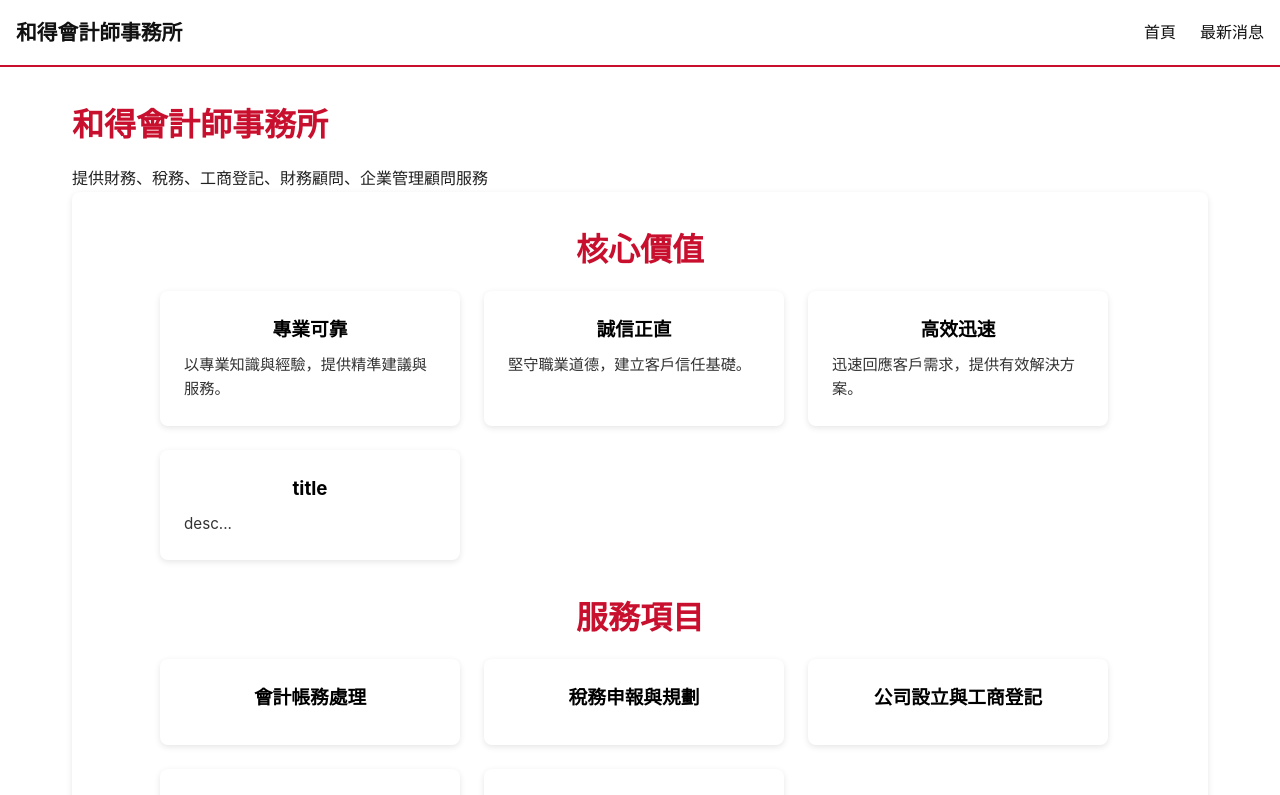
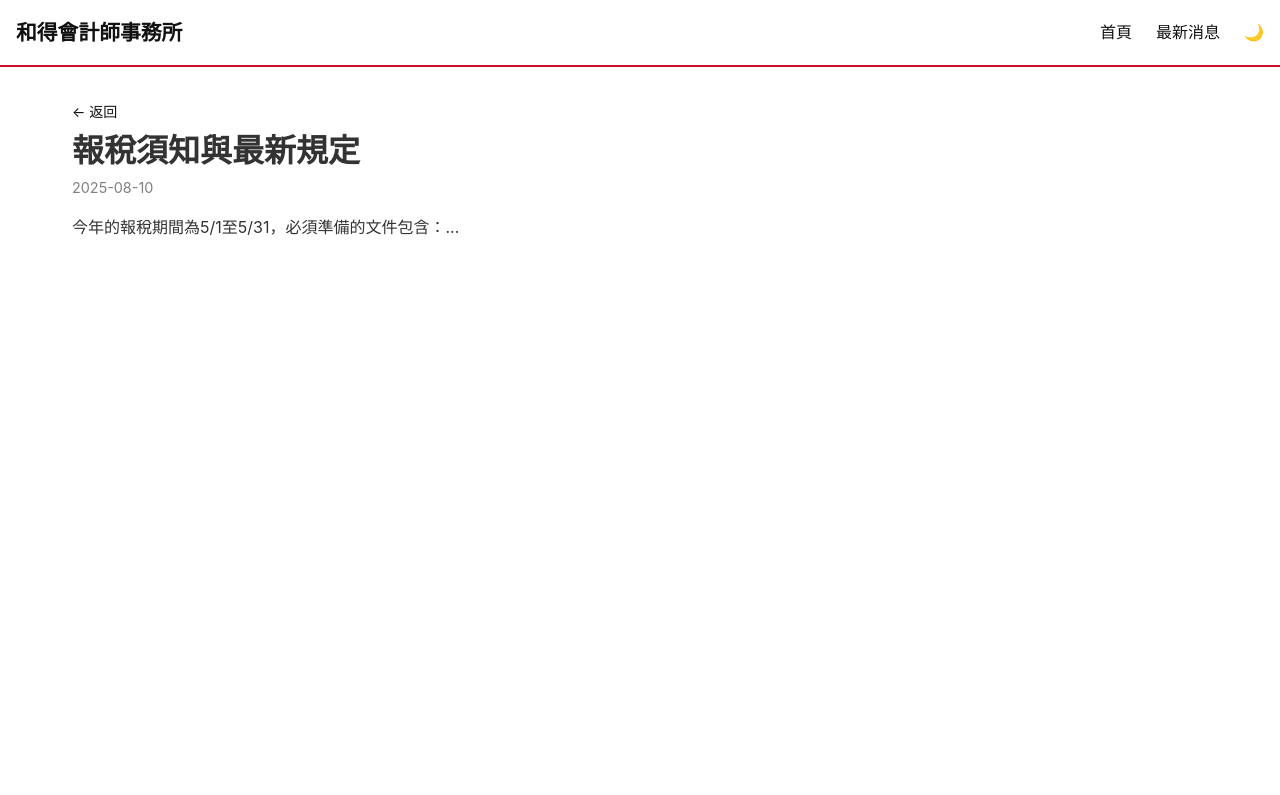
Before and after one commit to YushengChou/accounting-site, a Vue app: page /#/news/1 in a window 1280 px wide. Before the commit this address led to /#/. Shown: the top 795 px of the page. Built offline with nearby package versions, Linux system fonts and the light colour scheme.

Commit message:
add dark&light theme

```diff
--- a/src/App.vue
+++ b/src/App.vue
@@ -14,11 +14,15 @@
       <nav v-show="menuOpen || isDesktop" class="nav-links">
         <router-link to="/" @click="menuOpen = false">首頁</router-link>
         <router-link to="/news" @click="menuOpen = false">最新消息</router-link>
+        <!-- 亮暗色切換按鈕 -->
+        <a @click="toggleDark" class="theme-toggle">
+          {{ isDark ? '☀️' : '🌙' }}
+        </a>
       </nav>
     </transition>
   </header>
 
-  <main>
+  <main class="main">
     <router-view />
   </main>
 </template>
@@ -46,44 +50,48 @@
 onUnmounted(() => {
   window.removeEventListener('resize', handleResize)
 })
+
+const isDark = ref(false)
+
+// 切換亮暗色
+const toggleDark = () => {
+  isDark.value = !isDark.value
+  document.documentElement.classList.toggle('dark', isDark.value)
+  localStorage.setItem('theme', isDark.value ? 'dark' : 'light')
+}
 </script>
 
 <style>
 :root {
-  --color-black: #111;
-  --color-white: #fff;
+  --color-bg: #111;
+  --color-bg-secondary: #fff;
   --color-red: #c8102e;
+  --color-text-secondary: #333;
+  --shadow-card: 0 2px 6px rgba(0, 0, 0, 0.1);
+}
+/* 暗色模式覆蓋變數 */
+.dark {
+  --color-bg: #f3f4f6;
+  --color-bg-secondary: #1f2937;
+  --color-text-secondary: #e5e7eb;
+  --shadow-card: 0 2px 6px rgba(255, 255, 255, 0.1);
 }
 </style>
-<style scoped>
+<style scoped lang="scss">
 /* Navbar 樣式 */
 .navbar {
   display: flex;
   justify-content: space-between;
   align-items: center;
   padding: 1rem;
-  background: var(--color-white);
+  background: var(--color-bg-secondary);
   border-bottom: 2px solid var(--color-red);
   position: relative;
-}
   .logo {
     font-weight: bold;
     font-size: 1.3rem;
-  color: var(--color-black);
+    color: var(--color-bg);
   }
-.nav-links {
-  display: flex;
-  gap: 1.5rem;
-}
-.nav-links a {
-  text-decoration: none;
-  color: var(--color-black);
-  font-weight: 500;
-}
-.nav-links a:hover {
-  color: var(--color-red);
-}
-
   .hamburger {
     display: none;
     flex-direction: column;
@@ -93,28 +101,47 @@
     background: none;
     border: none;
     cursor: pointer;
-}
-.hamburger span {
+    span {
       display: block;
       height: 3px;
-  background: var(--color-black);
+      background: var(--color-bg);
       border-radius: 2px;
     }
-
+    &:hover {
+      span {
+        background: var(--color-red);
+      }
+    }
+  }
   .overlay {
     position: fixed;
     inset: 0;
     background: rgba(0, 0, 0, 0.3);
     z-index: 5;
   }
+  .nav-links {
+    display: flex;
+    gap: 1.5rem;
+    a {
+      text-decoration: none;
+      color: var(--color-bg);
+      font-weight: 500;
+      cursor: pointer;
+    }
+    a:hover {
+      color: var(--color-red);
+    }
+  }
+}
 
 /* 手機版 RWD */
 @media (max-width: 768px) {
+  .navbar {
     .nav-links {
       position: absolute;
       top: 100%;
       right: 0;
-    background: var(--color-white);
+      background: var(--color-bg-secondary);
       flex-direction: column;
       width: 100%;
       padding: 1rem;
@@ -127,25 +154,26 @@
       z-index: 11;
     }
   }
+}
 
+/* 調整進場與離場為上下方向 */
+.slide-enter-from {
+  opacity: 0;
+  transform: translateY(100%);
+}
+.slide-enter-to, .slide-leave-from {
+  opacity: 1;
+}
 .slide-enter-active,
 .slide-leave-active {
-  transition: all 0.3s ease;
-}
-.slide-enter-from {
-  opacity: 0;
-  transform: translateY(-10px);
-}
-.slide-enter-to {
-  opacity: 1;
-  transform: translateY(0);
-}
-.slide-leave-from {
-  opacity: 1;
-  transform: translateY(0);
+  transition: all 0.5s ease;
 }
 .slide-leave-to {
   opacity: 0;
-  transform: translateY(-10px);
+  transform: translateY(-100%);
+}
+.slide-enter-to,
+.slide-leave-from {
+  transform: translateY(0);
 }
 </style>
--- /dev/null
+++ b/src/main.css
@@ -0,0 +1,4 @@
+#app {
+  min-height: 100vh;
+  background: var(--color-bg-secondary);
+}
--- a/src/main.js
+++ b/src/main.js
@@ -1,3 +1,4 @@
+import './main.css'
 import './reset.css'
 import { createApp } from 'vue'
 import App from './App.vue'
--- a/src/pages/Home.vue
+++ b/src/pages/Home.vue
@@ -19,7 +19,7 @@
 <template>
   <div class="home">
     <h1 class="title">和得會計師事務所</h1>
-    <p>提供財務、稅務、工商登記、財務顧問、企業管理顧問服務</p>
+    <p class="sub-title">提供財務、稅務、工商登記、財務顧問、企業管理顧問服務</p>
 
     <section class="values-section">
       <div class="container">
@@ -85,9 +85,12 @@
     font-weight: bold;
     margin-bottom: 1rem;
   }
+  .sub-title {
+    color: var(--color-text-secondary);
+  }
   .values-section {
     padding: 1rem;
-    background: #fff;
+    background: var(--color-bg-secondary);;
     border-radius: 8px;
     box-shadow: 0 2px 6px rgba(0,0,0,0.1);
     .container {
@@ -109,37 +112,44 @@
     .card {
       flex: 1 1 250px; // 最小寬 250px，自動撐開
       max-width: 300px;
-      background: #fff;
+      background: var(--color-bg-secondary);
       border-radius: 8px;
       padding: 1.5rem;
-      box-shadow: 0 2px 6px rgba(0, 0, 0, 0.1);
+      box-shadow: var(--shadow-card);
       text-align: center;
       h3 {
         margin-bottom: 0.5rem;
-        color: #000;
+        color: var(--color-bg);
       }
       p {
-        color: #333;
+        color: var(--color-text-secondary);
         font-size: 0.95rem;
         line-height: 1.6;
         text-align: left;
+      }
+    }
+    @media (max-width: 768px) {
+      .card-flex {
+        justify-content: center;
       }
     }
   }
   .contact {
     margin-top: 3rem;
     padding: 1rem;
-    background: #fff;
+    background: var(--color-bg-secondary);
     border-radius: 8px;
-    box-shadow: 0 2px 6px rgba(0,0,0,0.1);
+    box-shadow: var(--shadow-card);
     h2 {
       text-align: center;
       margin: 1rem 0;
       font-size: 2rem;
+      color: var(--color-bg);
     }
     .container {
       display: flex;
       justify-content: space-between;
+      color: var(--color-bg);
       .social-icons {
         display: flex;
         gap: 1.25rem;
--- a/src/pages/News.vue
+++ b/src/pages/News.vue
@@ -30,11 +30,12 @@
   max-width: 1200px;
   margin: auto;
   padding: 2rem;
+  color: var(--color-bg);
   h1 {
     text-align: center;
   }
   .back-btn {
-    color: #000;
+    color: var(--color-bg);
     font-size: 14px;
     cursor: pointer;
 
--- a/src/pages/Post.vue
+++ b/src/pages/Post.vue
@@ -32,8 +32,9 @@
   max-width: 1200px;
   margin: auto;
   padding: 2rem;
+  color: var(--color-text-secondary);
   .back-btn {
-    color: #000;
+    color: var(--color-bg);
     font-size: 14px;
     cursor: pointer;
 
```
Also changed, not shown: src/components/HelloWorld.vue (deleted, +0 -43 lines). Lines whose indentation alone changed are shown as unchanged.
